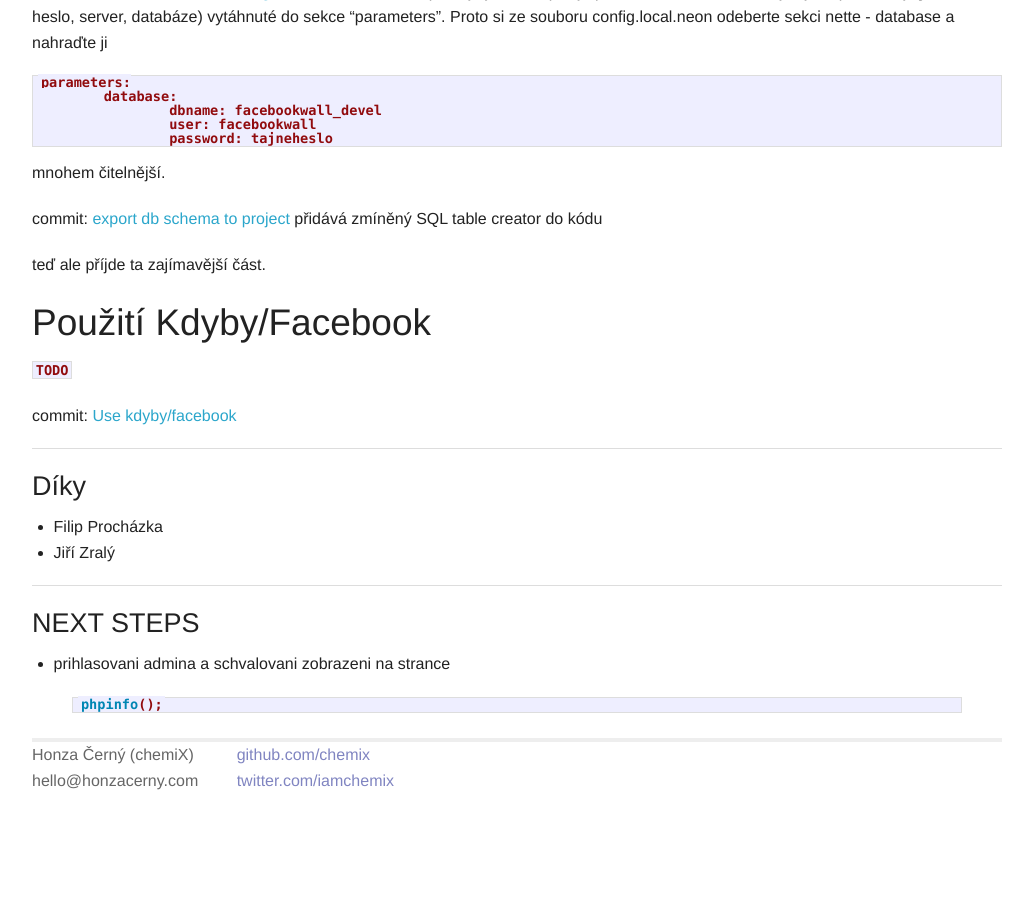
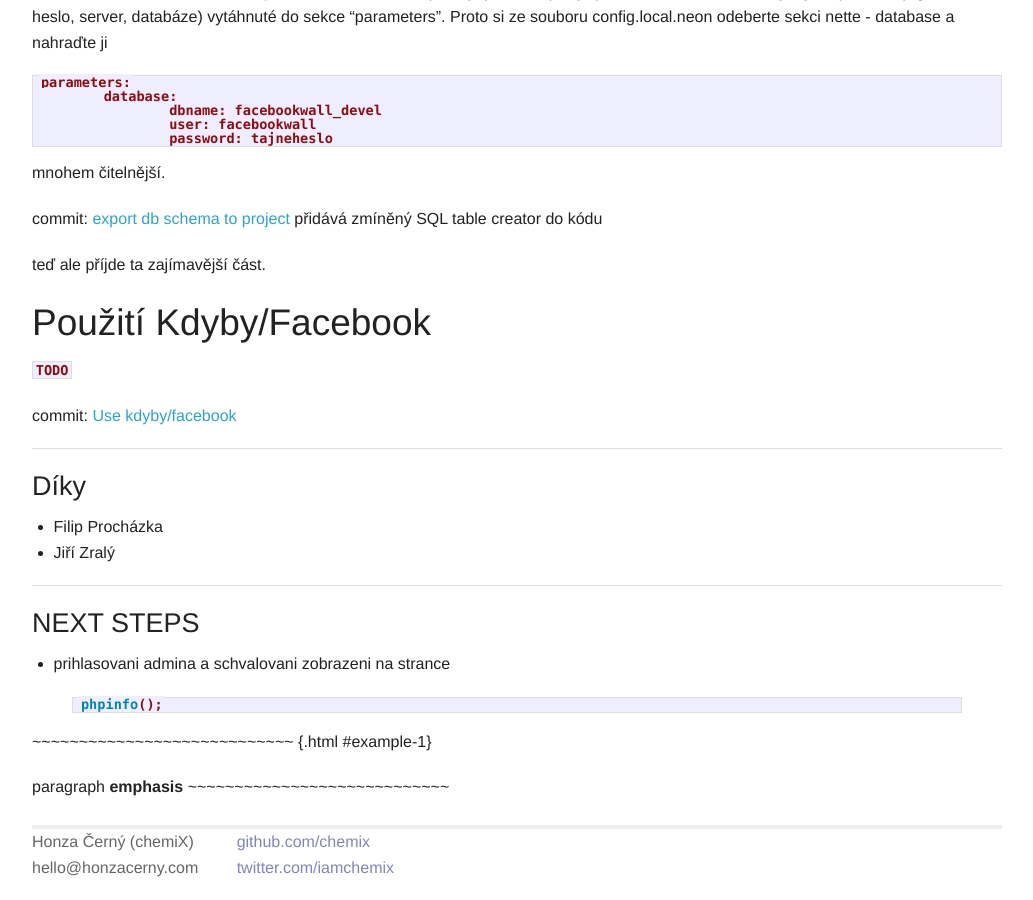
Before and after one commit to chemix/chemix.github.com, a Jekyll site: the page built from _posts/2014-06-13-nette-facebook-reader.md, in a window 1280 px wide and 900 px high, scrolled down 11469 px. Shown: the whole window, without its empty margins (123-1156 px from the left). Built offline with Jekyll 4.4.1, drawn with Linux system fonts in a browser that asks for light colours; Markdown is read by kramdown in place of the engine named in the settings; before the commit the page ends 12282 px from its top, so only the background shows below that.

Commit message:
test codeblock

```diff
--- a/_posts/2014-06-13-nette-facebook-reader.md
+++ b/_posts/2014-06-13-nette-facebook-reader.md
@@ -715,3 +715,8 @@
 phpinfo();
 
 {% endhighlight %}
+
+
+~~~~~~~~~~~~~~~~~~~~~~~~~~~~ {.html #example-1}
+<p>paragraph <b>emphasis</b>
+~~~~~~~~~~~~~~~~~~~~~~~~~~~~
```
